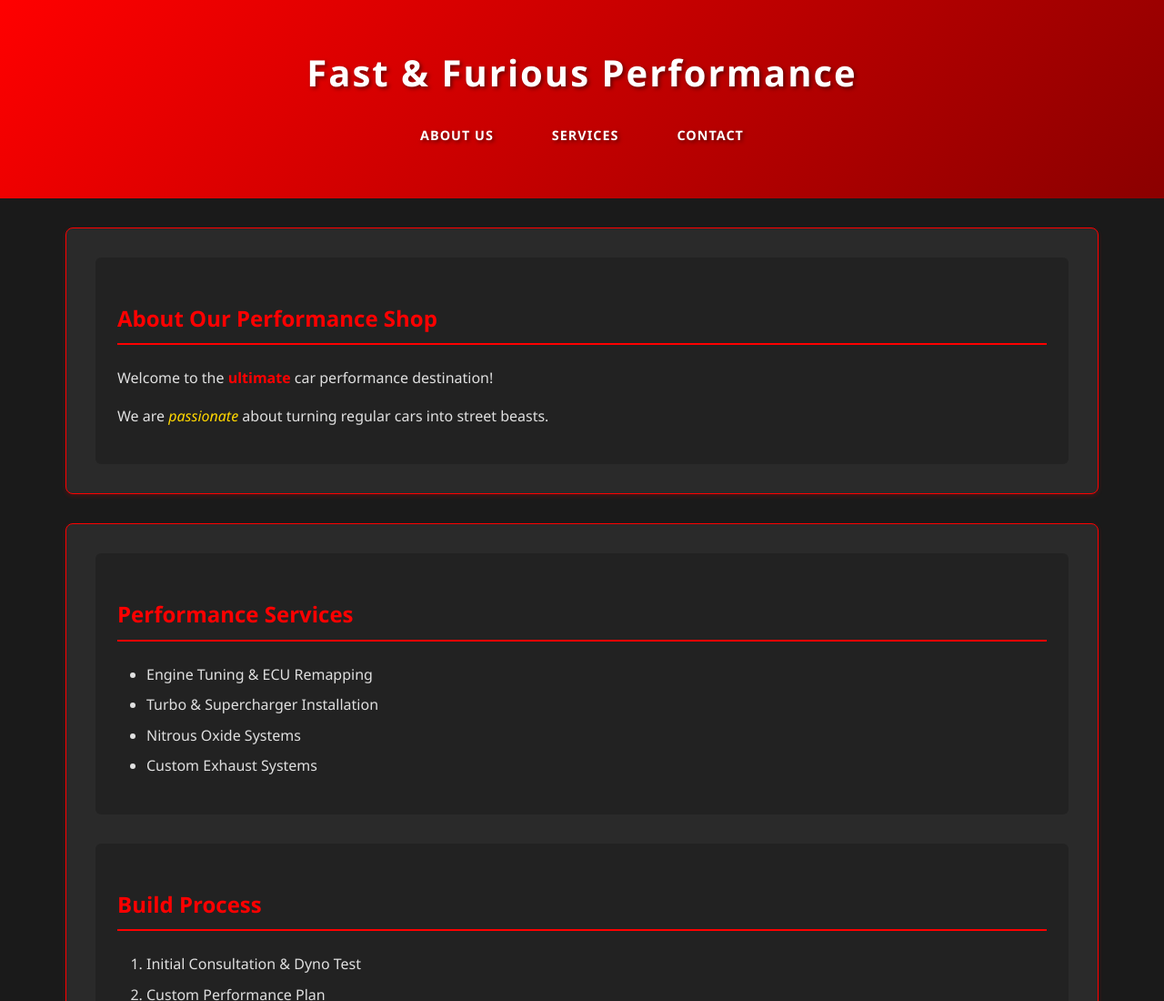
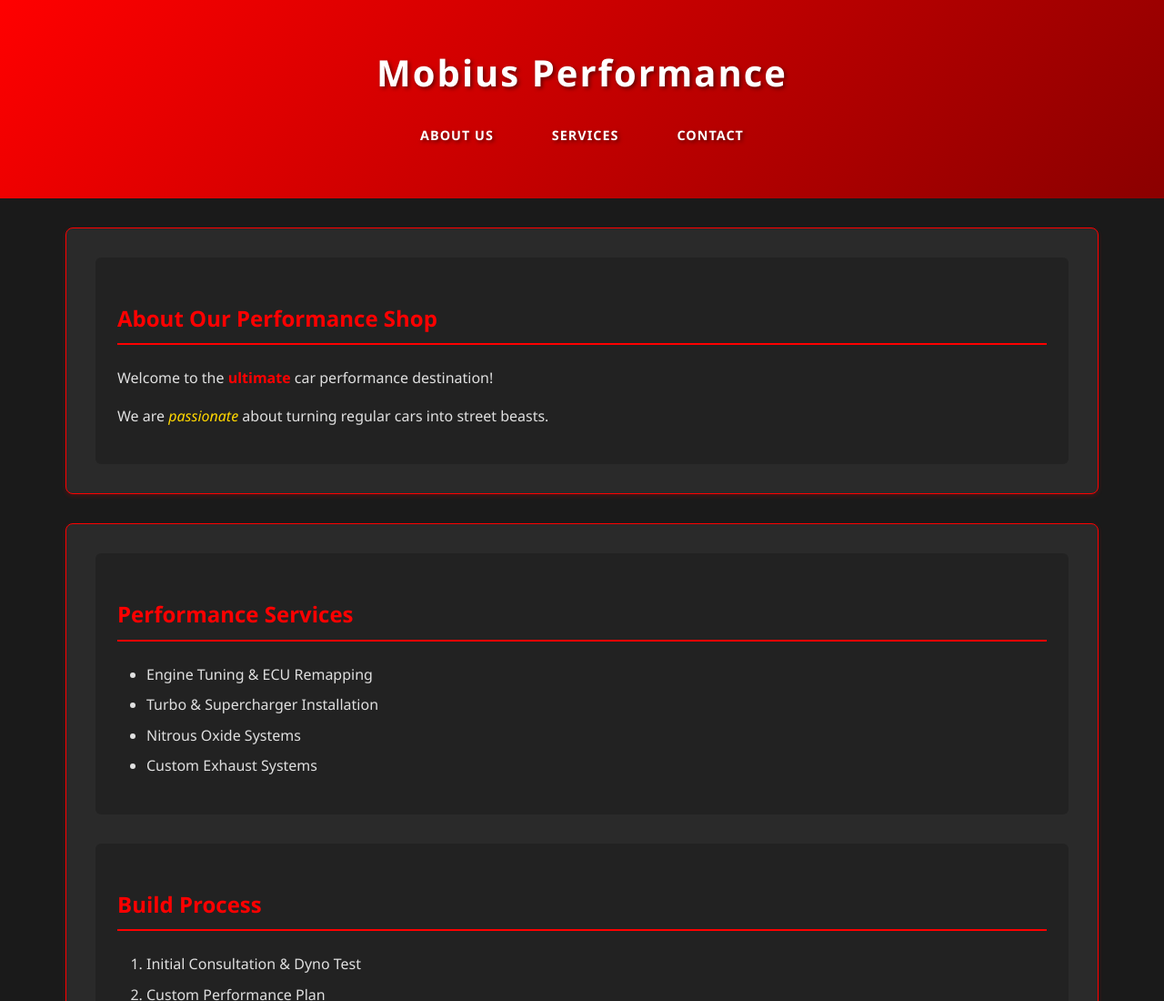
Before and after one commit to enderxdxd/HTMLGIT-LABTIME, a plain HTML site: page index.html in a window 1280 px wide. Shown: the top 1100 px of the page at 91% size. Drawn offline with Linux system fonts and the light colour scheme.

Commit message:
commitado

```diff
--- a/index.html
+++ b/index.html
@@ -9,7 +9,7 @@
 </head>
 <body>
     <header>
-        <h1>Fast & Furious Performance</h1>
+        <h1>Mobius Performance</h1>
         <nav>
             <ul>
                 <li><a href="#about">About Us</a></li>
```
